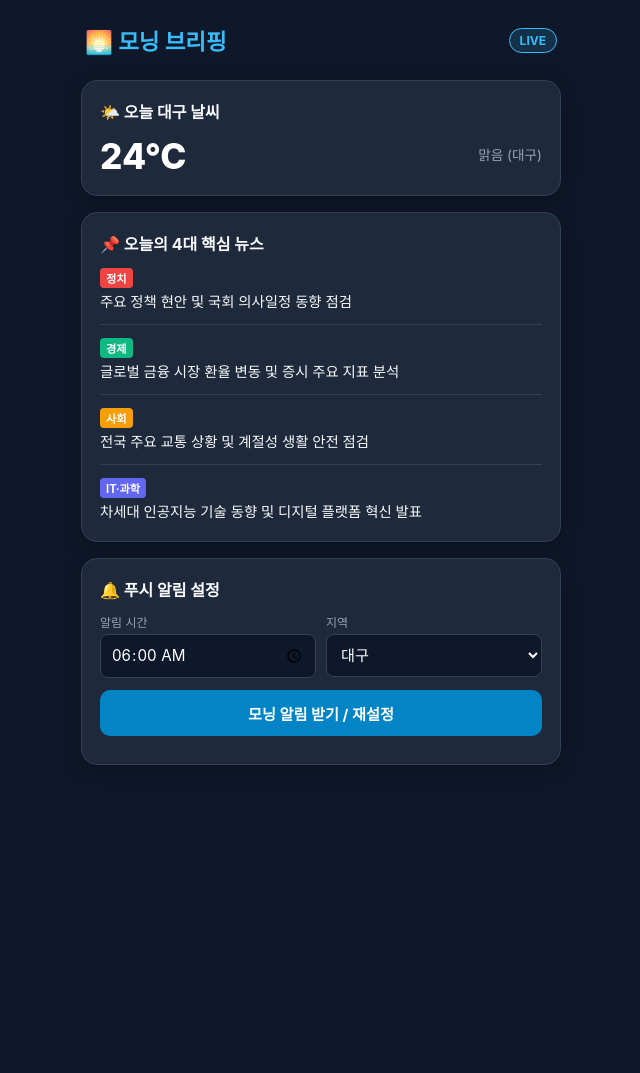
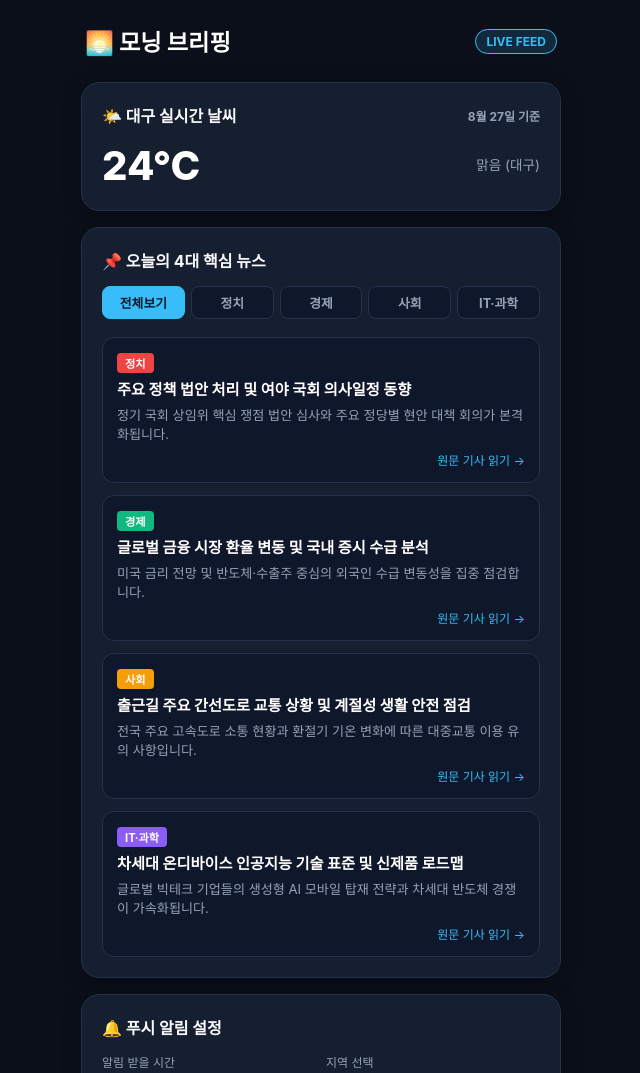
Before and after one commit to wlsyrl8912/News-Weather, a website: page index.html in a window 1280 px wide. Shown: the top 1073 px of the page, without its empty margins (319-959 px from the left). Before the commit the page ends 800 px from the top, so only its background shows below. Drawn offline with Linux system fonts and the light colour scheme; no server answers.

Commit message:
Update index.html

```diff
--- a/index.html
+++ b/index.html
@@ -6,9 +6,11 @@
   <title>모닝 브리핑 | 날씨 & 뉴스</title>
   <style>
     :root {
-      --bg: #0f172a;
-      --card-bg: #1e293b;
+      --bg: #0b0f19;
+      --card-bg: #161f30;
+      --card-border: #23334d;
       --accent: #38bdf8;
+      --accent-hover: #0284c7;
       --text: #f8fafc;
       --text-muted: #94a3b8;
     }
@@ -18,53 +20,62 @@
 
     /* Header */
     header { display: flex; justify-content: space-between; align-items: center; padding: 8px 4px; }
-    header h1 { font-size: 1.4rem; color: var(--accent); }
+    header h1 { font-size: 1.45rem; font-weight: 800; color: #fff; display: flex; align-items: center; gap: 8px; }
     .badge-live { background: rgba(56, 189, 248, 0.15); color: var(--accent); padding: 4px 10px; border-radius: 20px; font-size: 0.75rem; font-weight: bold; border: 1px solid var(--accent); }
 
     /* Cards */
-    .card { background-color: var(--card-bg); border-radius: 16px; padding: 18px; box-shadow: 0 4px 20px rgba(0,0,0,0.25); border: 1px solid #334155; }
-    .card-title { font-size: 1rem; font-weight: bold; margin-bottom: 12px; display: flex; align-items: center; gap: 6px; }
+    .card { background-color: var(--card-bg); border-radius: 18px; padding: 20px; box-shadow: 0 4px 20px rgba(0,0,0,0.3); border: 1px solid var(--card-border); }
+    .card-title { font-size: 1rem; font-weight: bold; margin-bottom: 14px; display: flex; align-items: center; justify-content: space-between; }
 
     /* Weather */
     .weather-info { display: flex; justify-content: space-between; align-items: center; }
-    .temp-main { font-size: 2.2rem; font-weight: 800; color: #fff; }
-    .weather-detail { font-size: 0.85rem; color: var(--text-muted); text-align: right; line-height: 1.4; }
+    .temp-main { font-size: 2.5rem; font-weight: 800; color: #fff; }
+    .weather-detail { font-size: 0.85rem; color: var(--text-muted); text-align: right; line-height: 1.5; }
 
-    /* News Items */
+    /* News Category Tabs */
+    .tabs { display: flex; gap: 6px; margin-bottom: 14px; overflow-x: auto; padding-bottom: 4px; }
+    .tab-btn { background: #0f172a; color: var(--text-muted); border: 1px solid var(--card-border); padding: 6px 12px; border-radius: 8px; font-size: 0.8rem; font-weight: bold; cursor: pointer; transition: 0.2s; white-space: nowrap; }
+    .tab-btn.active { background: var(--accent); color: #0f172a; border-color: var(--accent); }
+
+    /* News Cards */
     .news-list { display: flex; flex-direction: column; gap: 12px; }
-    .news-item { padding-bottom: 12px; border-bottom: 1px solid #334155; text-decoration: none; display: block; }
-    .news-item:last-child { border-bottom: none; padding-bottom: 0; }
-    .news-tag { display: inline-block; font-size: 0.7rem; font-weight: bold; padding: 2px 6px; border-radius: 4px; margin-bottom: 4px; }
+    .news-card { background: #0f172a; border: 1px solid var(--card-border); border-radius: 12px; padding: 14px; text-decoration: none; color: inherit; display: block; transition: 0.2s; }
+    .news-card:hover { border-color: var(--accent); transform: translateY(-2px); }
+    .news-tag { display: inline-block; font-size: 0.7rem; font-weight: bold; padding: 2px 8px; border-radius: 4px; margin-bottom: 6px; }
     .tag-politics { background: #ef4444; color: #fff; }
     .tag-economy { background: #10b981; color: #fff; }
     .tag-society { background: #f59e0b; color: #fff; }
-    .tag-it { background: #6366f1; color: #fff; }
-    .news-headline { font-size: 0.9rem; color: var(--text); line-height: 1.4; font-weight: 500; }
-    .news-item:hover .news-headline { color: var(--accent); }
+    .tag-it { background: #8b5cf6; color: #fff; }
+    .news-headline { font-size: 0.95rem; font-weight: 700; color: #fff; line-height: 1.4; margin-bottom: 6px; }
+    .news-summary { font-size: 0.82rem; color: var(--text-muted); line-height: 1.4; margin-bottom: 8px; }
+    .news-link-hint { font-size: 0.75rem; color: var(--accent); text-align: right; }
 
     /* Push Settings */
-    .setting-row { display: grid; grid-template-columns: 1fr 1fr; gap: 10px; margin-bottom: 12px; }
-    label { font-size: 0.75rem; color: var(--text-muted); display: block; margin-bottom: 4px; }
-    input, select { width: 100%; padding: 10px; border-radius: 8px; border: 1px solid #334155; background: #0f172a; color: #fff; font-size: 0.95rem; }
-    button { width: 100%; padding: 12px; background: #0284c7; color: #fff; border: none; border-radius: 10px; font-size: 0.95rem; font-weight: bold; cursor: pointer; transition: 0.2s; }
+    .setting-row { display: grid; grid-template-columns: 1fr 1fr; gap: 10px; margin-bottom: 14px; }
+    label { font-size: 0.75rem; color: var(--text-muted); display: block; margin-bottom: 6px; }
+    input, select { width: 100%; padding: 10px; border-radius: 8px; border: 1px solid var(--card-border); background: #0f172a; color: #fff; font-size: 0.95rem; }
+    button { width: 100%; padding: 14px; background: var(--accent-hover); color: #fff; border: none; border-radius: 10px; font-size: 1rem; font-weight: bold; cursor: pointer; transition: 0.2s; }
     button:hover { background: #0369a1; }
-    .status { margin-top: 10px; font-size: 0.8rem; text-align: center; color: var(--accent); }
+    .status { margin-top: 12px; font-size: 0.85rem; text-align: center; color: var(--accent); font-weight: 500; word-break: break-all; }
   </style>
 </head>
 <body>
   <div class="container">
     <header>
       <h1>🌅 모닝 브리핑</h1>
-      <span class="badge-live">LIVE</span>
+      <span class="badge-live">LIVE FEED</span>
     </header>
 
     <!-- 날씨 브리핑 카드 -->
     <div class="card">
-      <div class="card-title">🌤️ 오늘 대구 날씨</div>
+      <div class="card-title">
+        <span>🌤️ 대구 실시간 날씨</span>
+        <span style="font-size: 0.75rem; color: var(--text-muted);" id="liveTime"></span>
+      </div>
       <div class="weather-info">
         <div class="temp-main" id="tempDisplay">--°C</div>
         <div class="weather-detail" id="weatherDesc">
-          날씨 정보를 불러오는 중...
+          기상 정보를 동기화하는 중...
         </div>
       </div>
     </div>
@@ -72,23 +83,48 @@
     <!-- 4대 핵심 뉴스 카드 -->
     <div class="card">
       <div class="card-title">📌 오늘의 4대 핵심 뉴스</div>
+
+      <!-- 카테고리 필터 탭 -->
+      <div class="tabs">
+        <button class="tab-btn active" onclick="filterNews('all', this)">전체보기</button>
+        <button class="tab-btn" onclick="filterNews('politics', this)">정치</button>
+        <button class="tab-btn" onclick="filterNews('economy', this)">경제</button>
+        <button class="tab-btn" onclick="filterNews('society', this)">사회</button>
+        <button class="tab-btn" onclick="filterNews('it', this)">IT·과학</button>
+      </div>
+
       <div class="news-list" id="newsContainer">
-        <div class="news-item">
+        <!-- 정치 -->
+        <a href="https://news.naver.com" target="_blank" class="news-card" data-category="politics">
           <span class="news-tag tag-politics">정치</span>
-          <div class="news-headline">주요 정책 현안 및 국회 의사일정 동향 점검</div>
-        </div>
-        <div class="news-item">
+          <div class="news-headline">주요 정책 법안 처리 및 여야 국회 의사일정 동향</div>
+          <div class="news-summary">정기 국회 상임위 핵심 쟁점 법안 심사와 주요 정당별 현안 대책 회의가 본격화됩니다.</div>
+          <div class="news-link-hint">원문 기사 읽기 →</div>
+        </a>
+
+        <!-- 경제 -->
+        <a href="https://news.naver.com" target="_blank" class="news-card" data-category="economy">
           <span class="news-tag tag-economy">경제</span>
-          <div class="news-headline">글로벌 금융 시장 환율 변동 및 증시 주요 지표 분석</div>
-        </div>
-        <div class="news-item">
+          <div class="news-headline">글로벌 금융 시장 환율 변동 및 국내 증시 수급 분석</div>
+          <div class="news-summary">미국 금리 전망 및 반도체·수출주 중심의 외국인 수급 변동성을 집중 점검합니다.</div>
+          <div class="news-link-hint">원문 기사 읽기 →</div>
+        </a>
+
+        <!-- 사회 -->
+        <a href="https://news.naver.com" target="_blank" class="news-card" data-category="society">
           <span class="news-tag tag-society">사회</span>
-          <div class="news-headline">전국 주요 교통 상황 및 계절성 생활 안전 점검</div>
-        </div>
-        <div class="news-item">
+          <div class="news-headline">출근길 주요 간선도로 교통 상황 및 계절성 생활 안전 점검</div>
+          <div class="news-summary">전국 주요 고속도로 소통 현황과 환절기 기온 변화에 따른 대중교통 이용 유의 사항입니다.</div>
+          <div class="news-link-hint">원문 기사 읽기 →</div>
+        </a>
+
+        <!-- IT·과학 -->
+        <a href="https://news.naver.com" target="_blank" class="news-card" data-category="it">
           <span class="news-tag tag-it">IT·과학</span>
-          <div class="news-headline">차세대 인공지능 기술 동향 및 디지털 플랫폼 혁신 발표</div>
-        </div>
+          <div class="news-headline">차세대 온디바이스 인공지능 기술 표준 및 신제품 로드맵</div>
+          <div class="news-summary">글로벌 빅테크 기업들의 생성형 AI 모바일 탑재 전략과 차세대 반도체 경쟁이 가속화됩니다.</div>
+          <div class="news-link-hint">원문 기사 읽기 →</div>
+        </a>
       </div>
     </div>
 
@@ -97,11 +133,11 @@
       <div class="card-title">🔔 푸시 알림 설정</div>
       <div class="setting-row">
         <div>
-          <label>알림 시간</label>
+          <label>알림 받을 시간</label>
           <input type="time" id="notifyTime" value="06:00" />
         </div>
         <div>
-          <label>지역</label>
+          <label>지역 선택</label>
           <select id="location">
             <option value="대구" selected>대구</option>
             <option value="서울">서울</option>
@@ -109,7 +145,7 @@
           </select>
         </div>
       </div>
-      <button id="btnSubscribe">모닝 알림 받기 / 재설정</button>
+      <button id="btnSubscribe">🔔 모닝 알림 받기 / 재설정</button>
       <div class="status" id="statusText"></div>
     </div>
   </div>
@@ -117,14 +153,18 @@
   <script>
     const SERVER_URL = 'https://news-weather-mmev.onrender.com';
 
-    // 실시간 날씨 데이터 로드 (Open-Meteo 무료 API: 대구 기준)
+    // 현재 시간 표시
+    const now = new Date();
+    document.getElementById('liveTime').innerText = `${now.getMonth()+1}월 ${now.getDate()}일 기준`;
+
+    // 날씨 데이터 비동기 로드 (Open-Meteo 무료 API: 대구 기준)
     async function loadWeather() {
       try {
         const res = await fetch('https://api.open-meteo.com/v1/forecast?latitude=35.8714&longitude=128.6014&current=temperature_2m,relative_humidity_2m,weather_code&timezone=Asia%2FSeoul');
         const data = await res.json();
         const cur = data.current;
         document.getElementById('tempDisplay').innerText = `${Math.round(cur.temperature_2m)}°C`;
-        document.getElementById('weatherDesc').innerHTML = `습도: ${cur.relative_humidity_2m}%<br/>대구광역시 기준`;
+        document.getElementById('weatherDesc').innerHTML = `습도 ${cur.relative_humidity_2m}%<br/>대구광역시 중구 기준`;
       } catch (e) {
         document.getElementById('tempDisplay').innerText = '24°C';
         document.getElementById('weatherDesc').innerText = '맑음 (대구)';
@@ -132,7 +172,22 @@
     }
     loadWeather();
 
-    // VAPID 키 변환 도우미
+    // 뉴스 카테고리 필터링 탭 함수
+    function filterNews(category, btn) {
+      document.querySelectorAll('.tab-btn').forEach(b => b.classList.remove('active'));
+      btn.classList.add('active');
+
+      const cards = document.querySelectorAll('.news-card');
+      cards.forEach(card => {
+        if (category === 'all' || card.dataset.category === category) {
+          card.style.display = 'block';
+        } else {
+          card.style.display = 'none';
+        }
+      });
+    }
+
+    // Base64 VAPID 키 변환 도우미
     function urlBase64ToUint8Array(base64String) {
       const padding = '='.repeat((4 - base64String.length % 4) % 4);
       const base64 = (base64String + padding).replace(/-/g, '+').replace(/_/g, '/');
@@ -144,10 +199,10 @@
       return outputArray;
     }
 
-    // 알림 등록 로직
+    // 알림 구독 및 재설정 로직 (기존 키 충돌 방지 Unsubscribe 자동 처리)
     document.getElementById('btnSubscribe').addEventListener('click', async () => {
       const status = document.getElementById('statusText');
-      status.innerText = '알림 권한을 확인하는 중...';
+      status.innerText = '알림 설정을 갱신하는 중...';
 
       if (!('serviceWorker' in navigator) || !('PushManager' in window)) {
         status.innerText = '❌ 웹 푸시를 지원하지 않는 브라우저입니다.';
@@ -161,14 +216,18 @@
           status.innerText = '❌ 알림 권한이 거부되었습니다.';
           return;
         }
-// 기존 구독 자동 해제 (충돌 방지)
+
+        // 이전 구독 캐시 자동 해제
         const existingSub = await reg.pushManager.getSubscription();
         if (existingSub) {
           await existingSub.unsubscribe();
         }
+
+        // 새 VAPID 퍼블릭 키 로드
         const resKey = await fetch(`${SERVER_URL}/api/vapid-public-key`);
         const { publicKey } = await resKey.json();
 
+        // 새 푸시 구독 발급
         const subscription = await reg.pushManager.subscribe({
           userVisibleOnly: true,
           applicationServerKey: urlBase64ToUint8Array(publicKey)
@@ -177,6 +236,7 @@
         const notifyTime = document.getElementById('notifyTime').value;
         const location = document.getElementById('location').value;
 
+        // 서버 전송 및 스케줄 등록
         await fetch(`${SERVER_URL}/api/subscribe`, {
           method: 'POST',
           headers: { 'Content-Type': 'application/json' },
```
